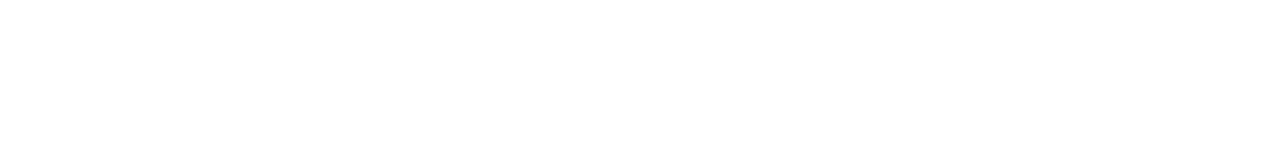
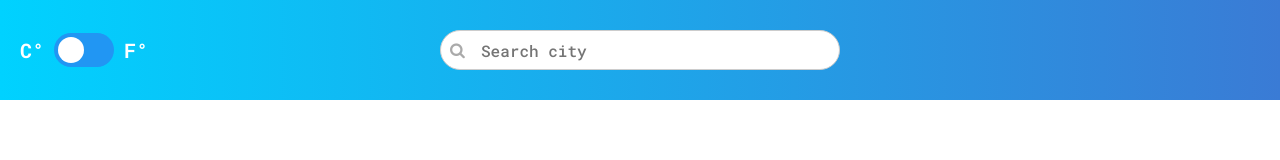
Before and after one commit to KristijanTuric/odin-weather-app, a website built with webpack: page src/template.html in a window 1280 px wide. Built offline with nearby package versions, Linux system fonts and the light colour scheme.

Commit message:
Navigation and basic style

```diff
--- a/src/style.css
+++ b/src/style.css
@@ -0,0 +1,138 @@
+@import url('https://fonts.googleapis.com/css2?family=Roboto+Mono:ital,wght@0,100..700;1,100..700&display=swap');
+
+/* Basic resets */
+* {
+    margin: 0;
+    padding: 0;
+    box-sizing: border-box;
+    font-family: "Roboto Mono";
+}
+
+body {
+    font-family: 'Arial', sans-serif;
+    line-height: 1.6;
+    color: #333;
+    background-color: #fff;
+}
+
+/* Navigation - NAV */
+nav {
+    display: flex;
+    align-items: center;
+    justify-content: space-between;
+    position: relative;
+    height: 100px;
+    color: #fff;
+    padding: 10px 20px;
+    background: linear-gradient(to right, #00d2ff, #3a7bd5);
+}
+
+nav > div:first-child {
+    position: absolute;
+    left: 50%;
+    transform: translateX(-50%);
+    width: 100%;
+    max-width: 400px;
+}
+
+/* SEARCH Input with ICON */
+.search-container {
+    position: relative;
+    display: inline-block;
+}
+
+.search-container i {
+    position: absolute;
+    left: 10px;
+    top: 50%;
+    transform: translateY(-50%);
+    color: #aaa;
+}
+
+#citySearch {
+    width: 100%;
+    max-width: 400px;
+    padding: 8px 12px 8px 40px;
+    border: 1px solid #ccc;
+    border-radius: 100px;
+    outline: none;
+    height: 40px;
+    font-size: 16px;
+    font-weight: 500;
+    transition: .4s;
+}
+
+#citySearch:focus {
+    border-color: #ff7043;
+    box-shadow: 0 0 8px #ff7043;
+}
+
+/* Temperature unit TOGGLE */
+.unit-switch {
+    display: flex;
+    align-items: center;
+    justify-content: flex-end;
+    gap: 10px;
+    font-size: 20px;
+    font-weight: bold;
+    user-select: none;
+}
+
+ /* The switch - the box around the slider */
+ .switch {
+    position: relative;
+    display: inline-block;
+    width: 60px;
+    height: 34px;
+  }
+
+  /* Hide default HTML checkbox */
+  .switch input {
+    opacity: 0;
+    width: 0;
+    height: 0;
+  }
+
+  /* The slider */
+  .slider {
+    position: absolute;
+    cursor: pointer;
+    top: 0;
+    left: 0;
+    right: 0;
+    bottom: 0;
+    background-color: #2196F3 ;
+    transition: .4s;
+  }
+
+  .slider:before {
+    position: absolute;
+    content: "";
+    height: 26px;
+    width: 26px;
+    left: 4px;
+    bottom: 4px;
+    background-color: white;
+    transition: .4s;
+  }
+
+  input:checked + .slider {
+    background-color: #4CAF50 ;
+  }
+
+  input:focus + .slider {
+    box-shadow: 0 0 1px #4CAF50 ;
+  }
+
+  input:checked + .slider:before {
+    transform: translateX(26px);
+  }
+
+  /* Rounded sliders */
+  .slider.round {
+    border-radius: 34px;
+  }
+
+  .slider.round:before {
+    border-radius: 50%;
+  }
--- a/src/template.html
+++ b/src/template.html
@@ -3,9 +3,24 @@
     <head>
         <meta charset="UTF-8">
         <meta name="viewport" content="width=device-width, initial-scale=1.0">
+        <link rel="stylesheet" href="https://cdnjs.cloudflare.com/ajax/libs/font-awesome/4.7.0/css/font-awesome.min.css">
         <title>Weather App</title>
     </head>
     <body>
+        <nav>
+            <div class="search-container">
+                <i class="fa fa-search"></i>
+                <input type="search" id="citySearch" placeholder="Search city">
+            </div>
 
+            <div class="unit-switch">
+                <div>C°</div>
+                <label class="switch">
+                    <input type="checkbox">
+                    <span class="slider round"></span>
+                </label>
+                <div>F°</div>
+            </div>
+        </nav>
     </body>
 </html>
```
